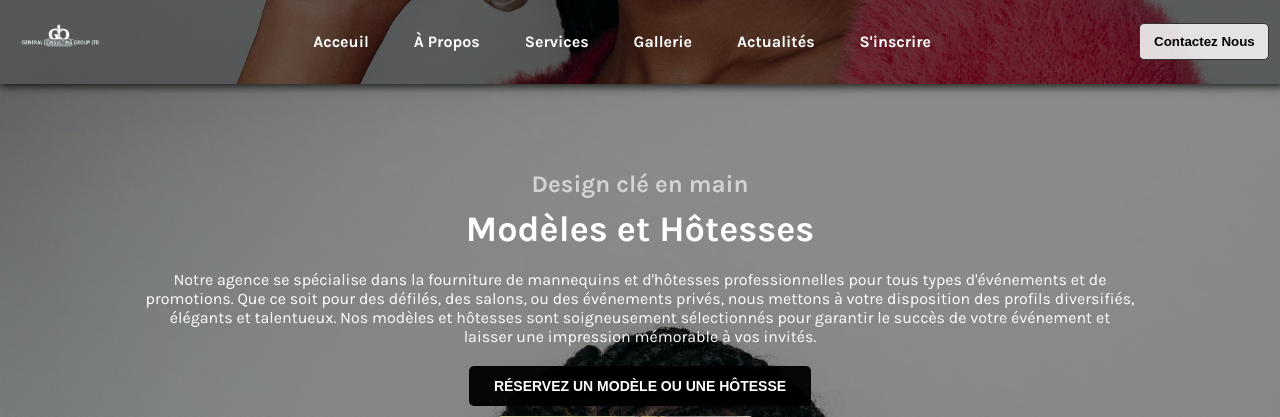
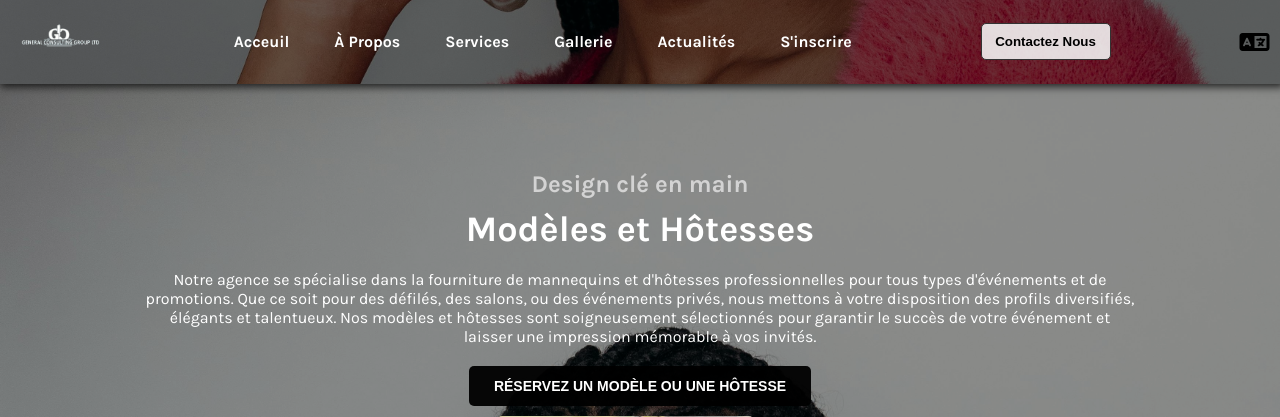
Before and after one commit to gabrielbuhendwa/mod-les-et-h-tesses, a PHP site: page / in a window 1280 px wide. Shown: the top 417 px of the page. Run offline with PHP 8.4, Linux system fonts and the light colour scheme; some web fonts are replaced.

Commit message:
add this to my repository

```diff
--- a/asset/css/style.css
+++ b/asset/css/style.css
@@ -58,6 +58,35 @@ header .nav-bar {
     border-radius: 5px; /* Optional, remove if no rounded corners needed */
     background-color: transparent; /* Ensures no background color */
 }
+/*********************************translate********************************************/
+.language-switcher {
+    position: relative;
+    display: flex;
+    align-items: center;
+}
+
+.language-switcher i {
+    font-size: 1.5rem;
+    cursor: pointer;
+    margin-left: 15px;
+}
+
+.language-switcher select {
+    display: none; /* Initially hidden */
+    position: absolute;
+    top: 100%; /* Position below the icon */
+    left: 0;
+    margin-top: 5px;
+    padding: 5px;
+    border-radius: 5px;
+    border: 1px solid #ccc;
+    background-color: white;
+}
+
+.language-switcher select.visible {
+    display: block; /* Show when visible class is added */
+}
+
 /***********Navbar**************/
 .nav-bar ul{
     list-style: none;
--- a/index.html
+++ b/index.html
@@ -13,8 +13,6 @@
     <div class="nav-bar">
         <div class="logo">
             <span><img src="/asset/images/LOGO_GCG_LTD-removebg-preview.png" alt="Landscape 1" class="img1"></span> <!-- Replace with your logo -->
-            <div id="google_translate_element"></div>
-
         </div>
         <nav>
             <ul>
@@ -36,6 +34,20 @@
         <div class="menu-toggle">
             <i class="fa-solid fa-bars"></i> <!-- Initial icon -->
         </div>
+        <div class="language-switcher">
+          <i class="fa-solid fa-language"></i>
+          <select id="language-select" class="hidden">
+              <option value="en">English</option>
+              <option value="fr" selected>Français</option>
+              <option value="es">Español</option>
+              <option value="de">Deutsch</option>
+              <option value="zh">中文</option>
+              <option value="ar">العربية</option>
+              <option value="hi">हिन्दी</option>
+          </select>
+        </div>
+      </div>
+
     </div>
 </header>
 <!-- Mobile Menu -->
@@ -58,6 +70,19 @@
         </ul>
     </nav>
     <button class="contact-btn">Contactez Nous</button>
+    <div class="language-switcher">
+      <i class="fa-solid fa-language"></i>
+      <select id="language-select" class="hidden">
+          <option value="en">English</option>
+          <option value="fr" selected>Français</option>
+          <option value="es">Español</option>
+          <option value="de">Deutsch</option>
+          <option value="zh">中文</option>
+          <option value="ar">العربية</option>
+          <option value="hi">हिन्दी</option>
+      </select>
+  </div>
+
 </div>
 
 
@@ -109,16 +134,26 @@
         });
     });
    </script>
-<script type="text/javascript">
-  function googleTranslateElementInit() {
-      new google.translate.TranslateElement({
-          pageLanguage: 'fr', // Set your default language, e.g., 'fr' for French
-          layout: google.translate.TranslateElement.InlineLayout.SIMPLE,
-          autoDisplay: false
-      }, 'google_translate_element');
-  }
+<script>
+  document.querySelector('.language-switcher i').addEventListener('click', function() {
+      const languageSelect = document.getElementById('language-select');
+      languageSelect.classList.toggle('visible'); // Toggle visibility
+  });
+
+  document.getElementById('language-select').addEventListener('change', function() {
+      const lang = this.value;
+      const defaultLang = 'en'; // Adjust if necessary
+      const availableLangs = ['en', 'fr', 'es', 'de', 'zh', 'ar', 'hi'];
+
+      if (availableLangs.includes(lang)) {
+          window.location.href = `/${lang}/index.html`; // Redirect to the language folder
+      } else {
+          window.location.href = `/${defaultLang}/index.html`; // Fallback for unsupported languages
+      }
+  });
 </script>
-<script src="//translate.google.com/translate_a/element.js?cb=googleTranslateElementInit"></script>
+
+
 
 </body>
 </html>
```
